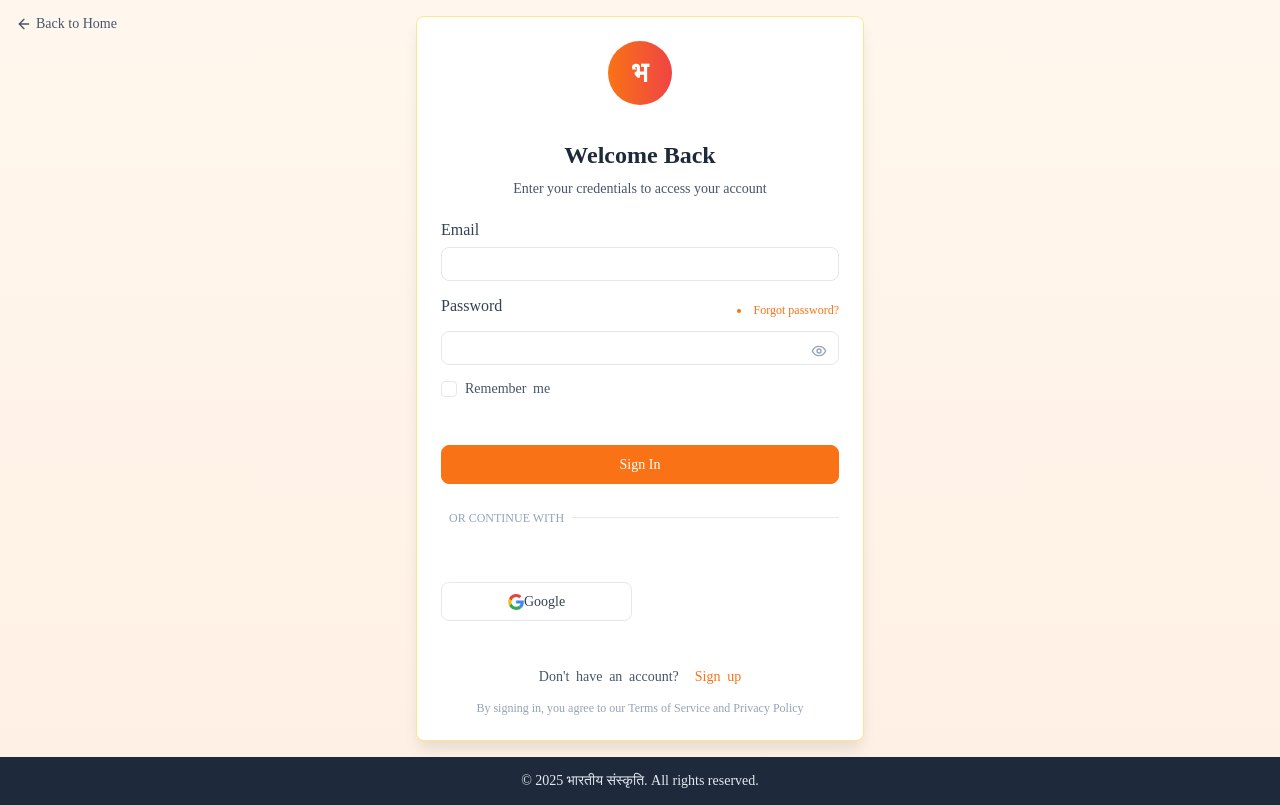
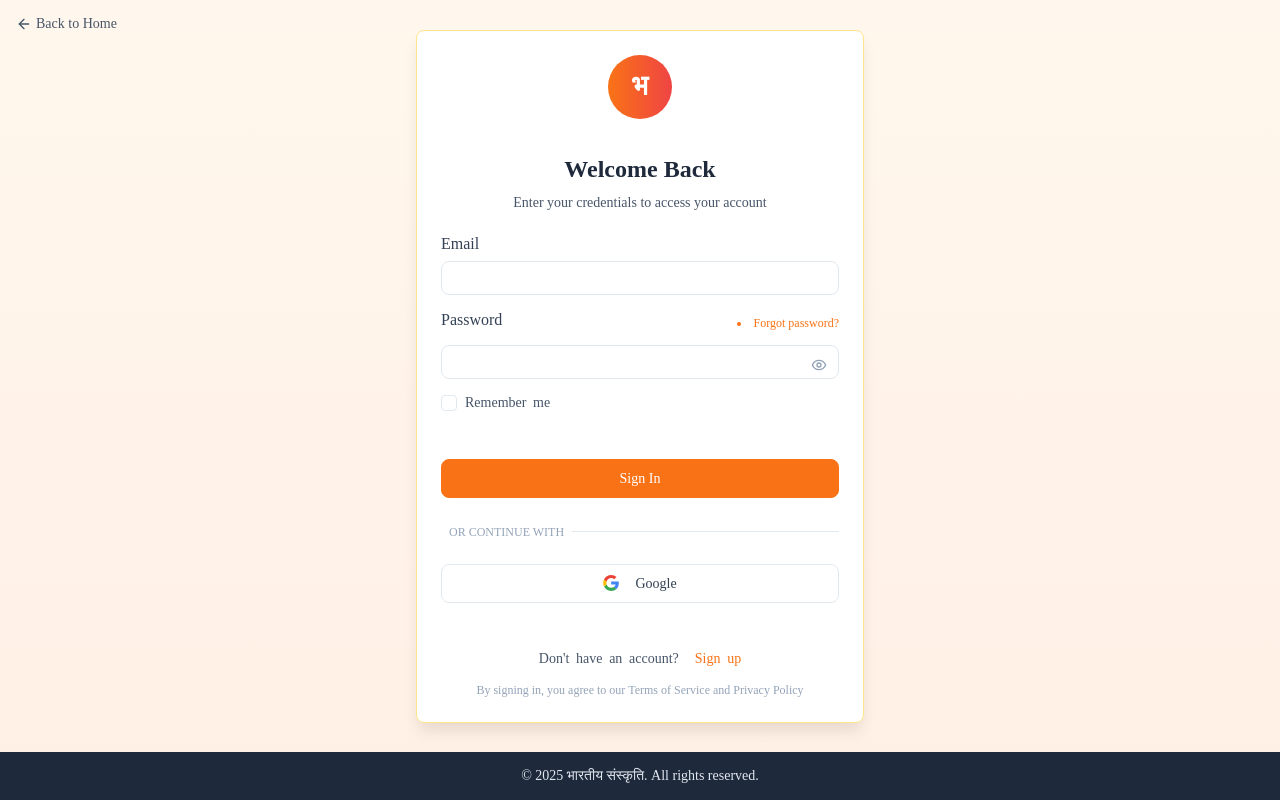
Before and after one commit to prasadmahind123/IndianCulture, a React (Vite) app: page /loginPage in a window 1280 px wide. Built offline with nearby package versions, Linux system fonts and the light colour scheme.

Commit message:
Update Register.css

```diff
--- a/src/Pages/Register.css
+++ b/src/Pages/Register.css
@@ -183,11 +183,6 @@
     text-transform: uppercase;
   }
 
-  .auth-social-buttons {
-    display: grid;
-    grid-template-columns: 1fr 1fr;
-    gap: 1rem;
-  }
 
   .auth-footer {
     padding: 1.5rem;
@@ -315,6 +310,7 @@
     cursor: pointer;
     transition: all 0.2s ease;
     border: 1px solid transparent;
+    gap: 1rem;
   }
 
   .btn-primary {
@@ -344,6 +340,7 @@
     color: var(--secondary);
     border-color: var(--border);
     width: 100%;
+    margin: 0 auto;
   }
 
   .btn-social:hover {
```
